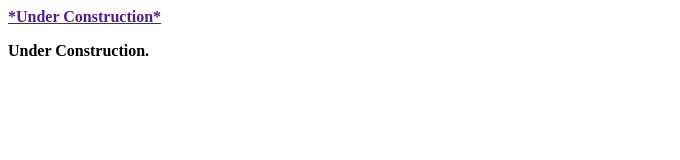
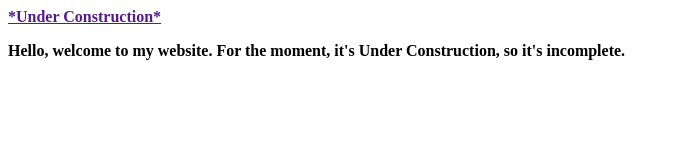
Before and after one commit to IncuboS2/incubos2.github.io, a plain HTML site: page index.html in a window 1280 px wide. Shown: the whole page, without its empty margins (0-680 px from the left). Drawn offline with Linux system fonts and the light colour scheme.

Commit message:
Slightly updated "index.html".

```diff
--- a/index.html
+++ b/index.html
@@ -13,4 +13,4 @@
 </header>
 
   <body class="websitemain">
-    <p> <b>Under Construction.</b></p><br>
+    <p> <b>Hello, welcome to my website. For the moment, it's Under Construction, so it's incomplete.</b></p><br>
```
